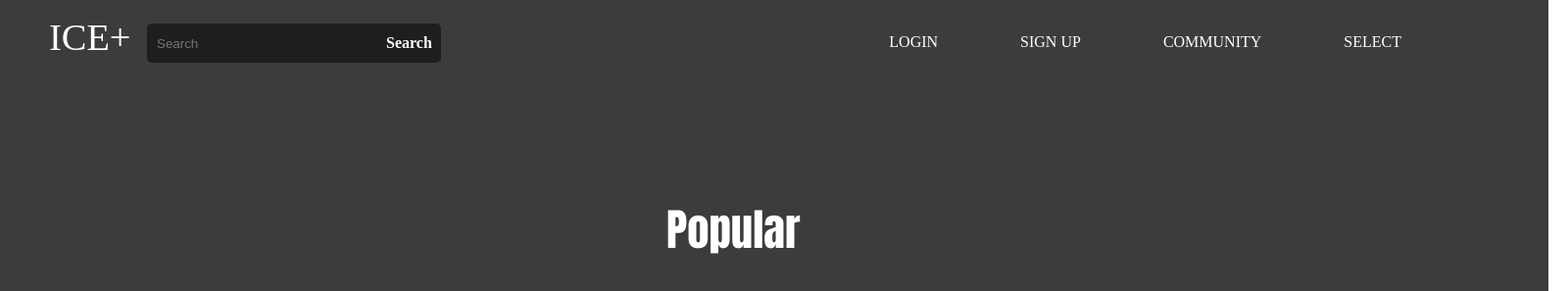
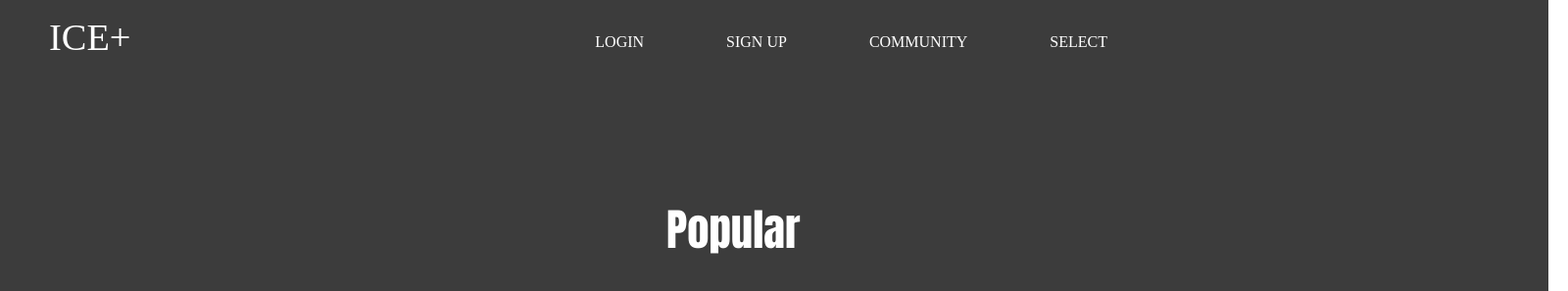
Before and after one commit to ahnchaeun/ice-, a Django app: page / in a window 1600 px wide. Shown: the top 297 px of the page at 98% size. Run offline with Django 3.2, Linux system fonts and the light colour scheme.

Commit message:
서치바 삭제

```diff
--- a/accounts/templates/home.html
+++ b/accounts/templates/home.html
@@ -47,13 +47,7 @@
         <div class = "TVIN">
             <div class="main_background">
                 <div class="header">
-                    <div class="searchbar">
-                        <form>
-                            <input type = "search" placeholder="Search">
-                            <span>Search</span>
-                            <!-- 검색창 -->
-                        </form>
-                    </div>
+
                     <ul class ="navigation">
                         <li><a href="{% url 'login' %}">LOGIN</a></li>
                         <li><a href="{% url 'signup' %}">SIGN UP</a></li>
--- a/static/css/style.css
+++ b/static/css/style.css
@@ -23,33 +23,7 @@
 }
 /* 헤더 부분 설정 */
 
-.searchbar{
-    width: 300px;
-    height: 40px;
-    background: rgba(0,0,0,0.5);
-    border-radius: 5px;
-    margin-top: 24px;
-}
-/* 검색창 */
 
-.searchbar > form > input{
-    border: none;
-    width: 240px;
-    height: 40px;
-    background:rgba(0,0,0,0);
-    color:white;
-    padding-left: 10px;
-
-}
-/* 검색창 설정 */
-
-.searchbar > form > span{
-    width: 50px;
-    color: white;
-    font-weight: bold;
-    cursor:pointer;
-}
-/* 검색창 글씨 */
 
 .navigation{
     display: flex;
```
